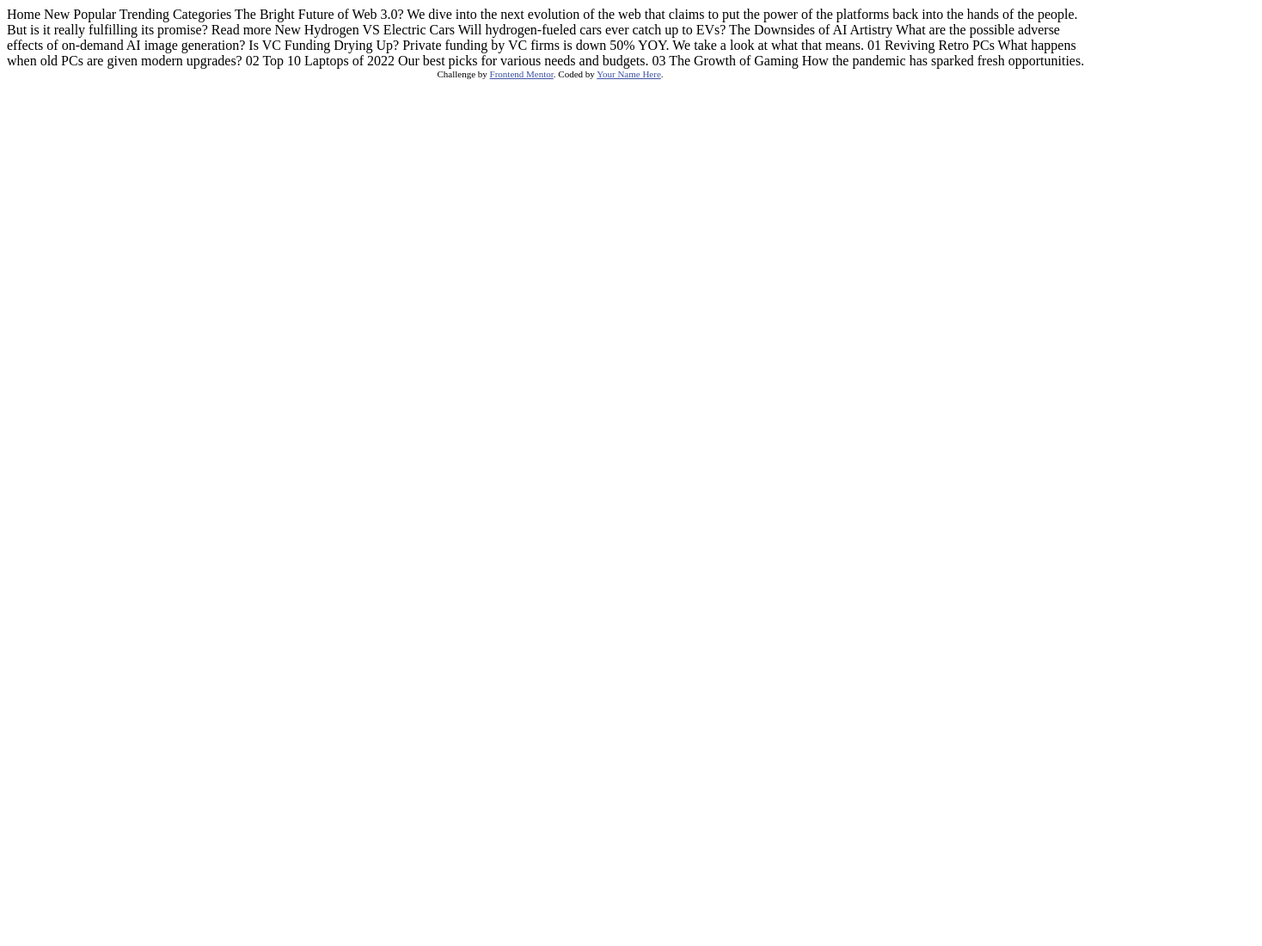
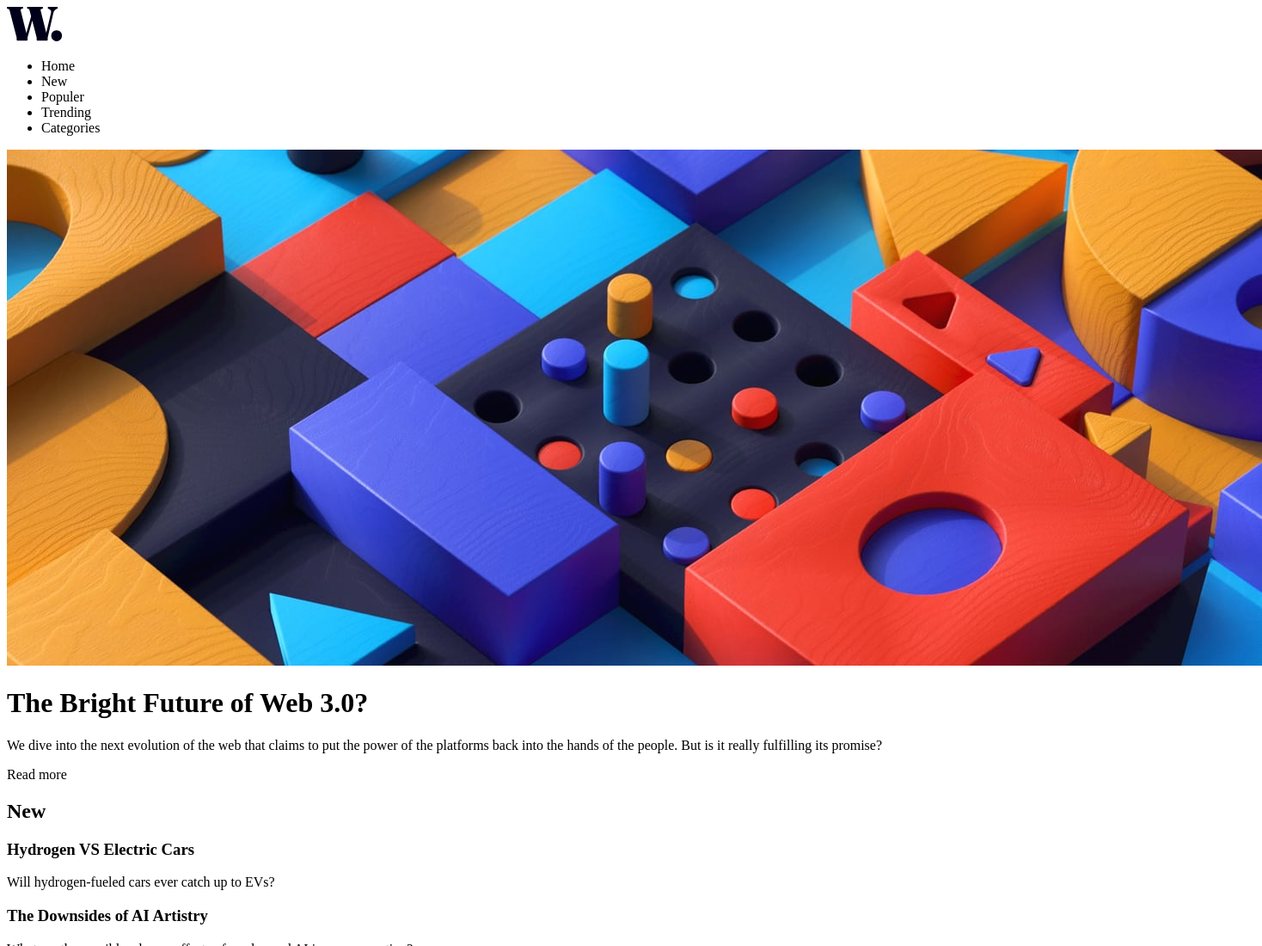
Before and after one commit to Mo-cabdi/new-page, a plain HTML site: page index.html in a window 1280 px wide. Shown: the top 1100 px of the page at 86% size, 1468 px wide, since content can reach past the window. Before the commit the page ends 800 px from the top, so only its background shows below. Drawn offline with Linux system fonts and the light colour scheme.

Commit message:
added style and structure

```diff
--- a/index.html
+++ b/index.html
@@ -5,6 +5,7 @@
   <meta name="viewport" content="width=device-width, initial-scale=1.0"> <!-- displays site properly based on user's device -->
 
   <link rel="icon" type="image/png" sizes="32x32" href="./assets/images/favicon-32x32.png">
+  <link rel="stylesheet" href="/style/style.cssgit">
 
   <title>Frontend Mentor | News homepage</title>
 
@@ -15,42 +16,82 @@
   </style>
 </head>
 <body>
+  <header>
+    <img src="assets/images/logo.svg" alt="W-logo" class="logo">
+    <nav>
+      <ul>
+        <li>Home</li>
+        <li>New</li>
+        <li>Populer</li>
+        <li>Trending</li>
+        <li>Categories</li>
+      </ul>
+    </nav>
+    <!-- <img src="assets/images/icon-menu.svg" alt="menu-icon" class="menu-icon"> -->
+  </header>
 
-  Home
-  New
-  Popular
-  Trending
-  Categories
+  <main class="container">
 
-  The Bright Future of Web 3.0?
 
-  We dive into the next evolution of the web that claims to put the power of the platforms back into the hands of the people.
-  But is it really fulfilling its promise?
+      <img src="assets/images/image-web-3-desktop.jpg" alt="hero-img"  class="hook-pic">
 
-  Read more
+      <div class="hook-info">
+        <h1 id="hook-header">The Bright Future of Web 3.0?</h1>
 
-  New
+          <p>
+            We dive into the next evolution of the web that claims to put the power of the platforms back into the hands of the people.
+          But is it really fulfilling its promise?
+          </p>
 
-  Hydrogen VS Electric Cars
-  Will hydrogen-fueled cars ever catch up to EVs?
+          <p class="button">Read more</p>
+      </div>
 
-  The Downsides of AI Artistry
-  What are the possible adverse effects of on-demand AI image generation?
+    <div class="sidebar">
+        <h2 id="sidebar-header">New</h2>
 
-  Is VC Funding Drying Up?
-  Private funding by VC firms is down 50% YOY. We take a look at what that means.
+        <div class="sidebar-text">
+          <h3 class="subheader">Hydrogen VS Electric Cars</h3>
+        <p>Will hydrogen-fueled cars ever catch up to EVs?</p>
+        </div>
 
-  01
-  Reviving Retro PCs
-  What happens when old PCs are given modern upgrades?
+        <div class="sidebar-text">
+          <h3 class="subheader">The Downsides of AI Artistry</h3>
+        <p>What are the possible adverse effects of on-demand AI image generation?</p>
+        </div>
 
-  02
-  Top 10 Laptops of 2022
-  Our best picks for various needs and budgets.
+        <div>
+          <h3 class="subheader">Is VC Funding Drying Up?</h3>
+        <p>Private funding by VC firms is down 50% YOY. We take a look at what that means.</p>
+        </div>
 
-  03
-  The Growth of Gaming
-  How the pandemic has sparked fresh opportunities.
+    </div>
+
+    <div class="newspages">
+      <div class="newspage-content">
+        <img src="assets/images/image-retro-pcs.jpg" alt="Old PCs">
+        <p><span>01</span></p>
+          <h3 class="subheader">Reviving Retro PCs</h3>
+          <p>What happens when old PCs are given modern upgrades?</p>
+      </div>
+
+      <div class="newspage-content">
+        <img src="assets/images/image-top-laptops.jpg" alt="top-laptops">
+        <p><span>02</span></p>
+          <h3 class="subheader">Top 10 Laptops of 2022</h3>
+          <p>Our best picks for various needs and budgets.</p>
+      </div>
+      <div class="newspage-content">
+        <img src="assets/images/image-gaming-growth.jpg" alt="gaming-controler">
+        <p><span>03</span></p>
+          <h3 class="subheader">The Growth of Gaming</h3>
+          <p>How the pandemic has sparked fresh opportunities.</p>
+      </div>
+
+    </div>
+
+
+
+  </main>
 
   <div class="attribution">
     Challenge by <a href="https://www.frontendmentor.io?ref=challenge" target="_blank">Frontend Mentor</a>.
```
